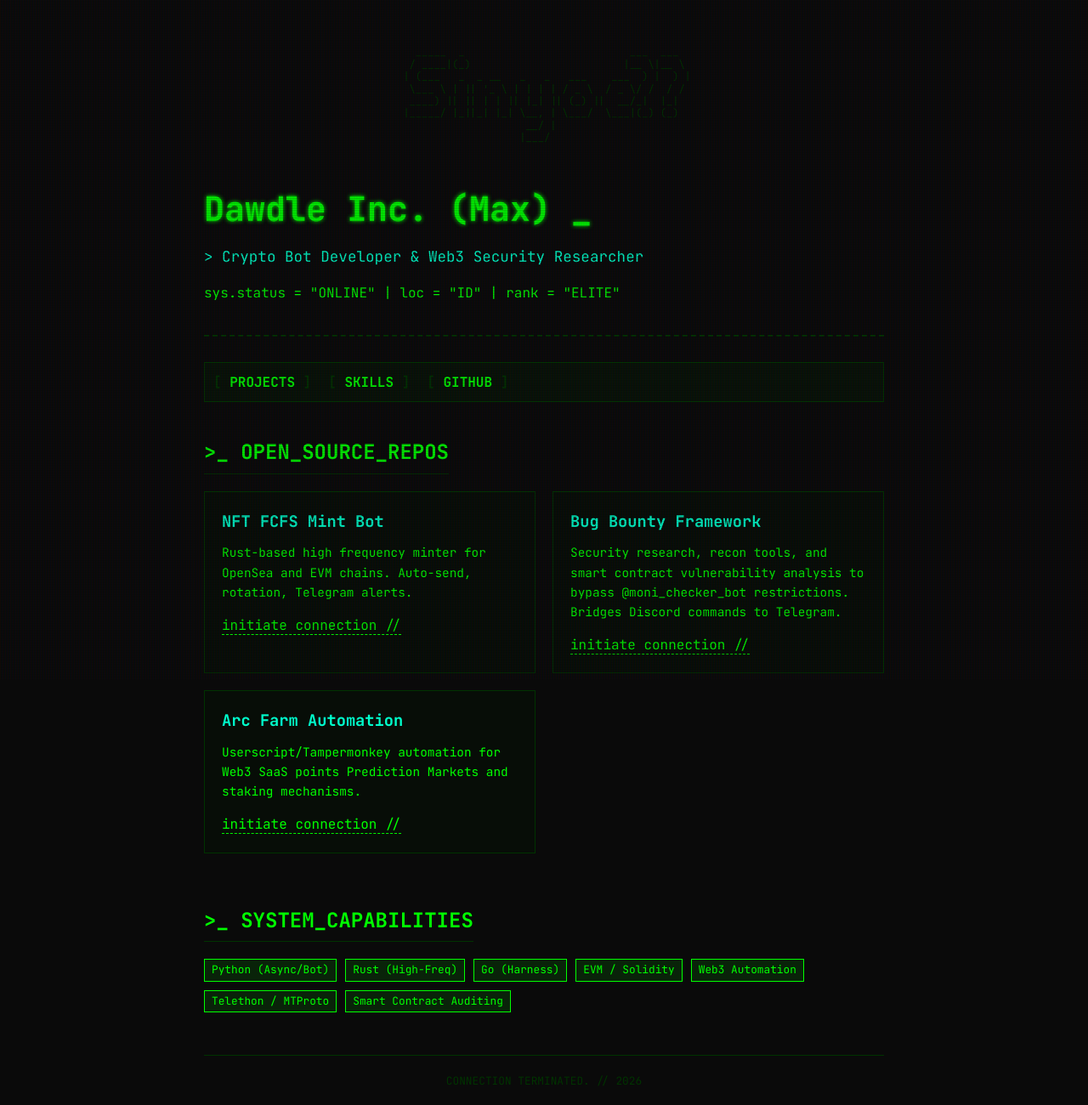
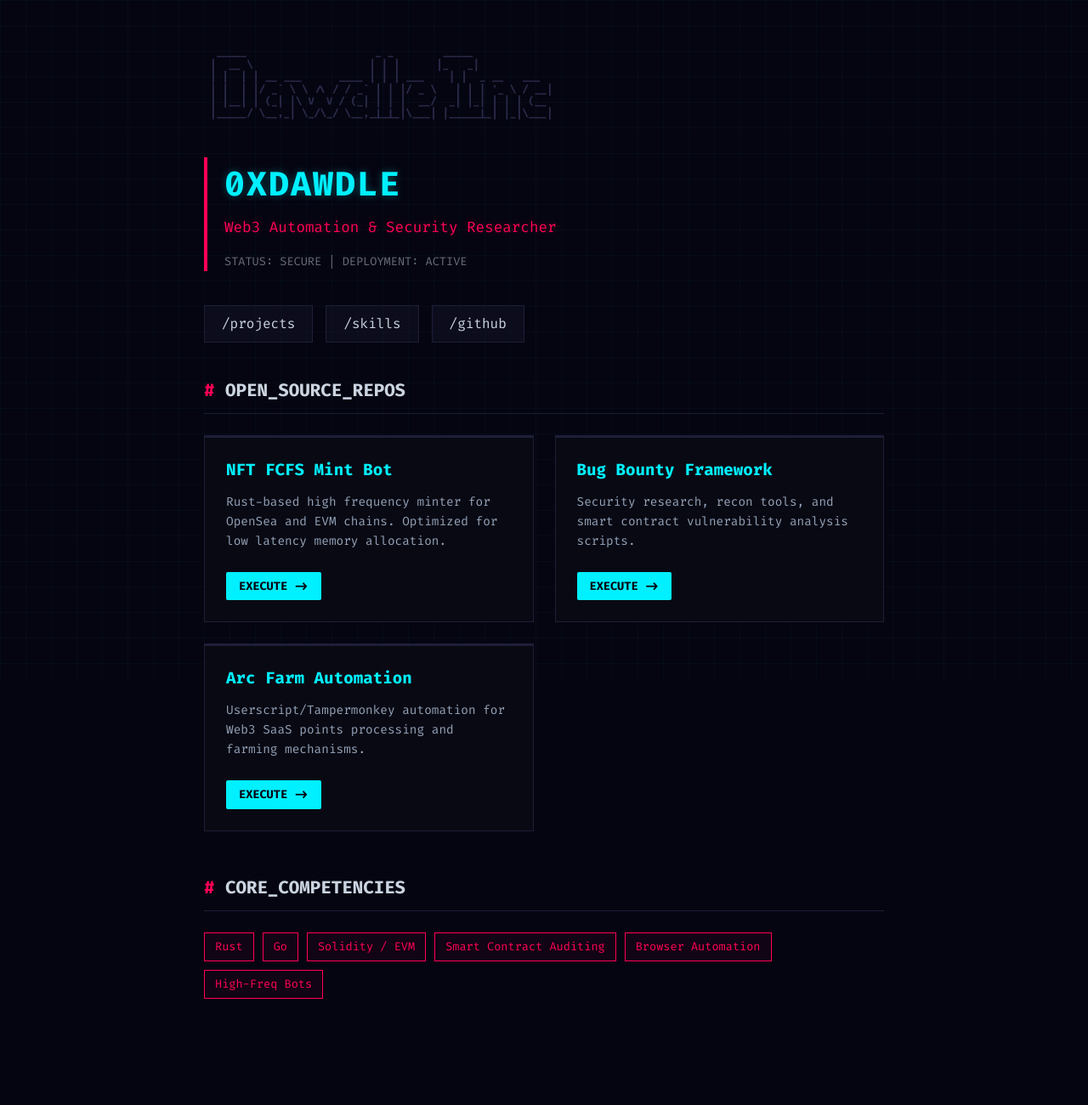
Before and after one commit to dawdleinc-max/portfolio, a plain HTML site: page index.html in a window 1280 px wide. Shown: the whole page at 85% size. After the commit the page ends 1265 px from the top, so only its background shows below. Drawn offline with Linux system fonts and the light colour scheme.

Commit message:
Change to Cyberpunk theme

```diff
--- a/index.html
+++ b/index.html
@@ -3,118 +3,109 @@
 <head>
     <meta charset="UTF-8">
     <meta name="viewport" content="width=device-width, initial-scale=1.0">
-    <title>0xDawdle Inc. (Max) // Hacker Portfolio</title>
-    <meta name="description" content="Dawdle Inc. (Max) — Code, Hack, Automate">
-    <meta name="theme-color" content="#000">
-    <link rel="preconnect" href="https://fonts.googleapis.com">
-    <link rel="preconnect" href="https://fonts.gstatic.com" crossorigin>
-    <link href="https://fonts.googleapis.com/css2?family=JetBrains+Mono:wght@300;400;500;600;700&display=swap" rel="stylesheet">
+    <title>0xDawdle // Security Portfolio</title>
+    <meta name="theme-color" content="#050510">
+    <link href="https://fonts.googleapis.com/css2?family=Fira+Code:wght@300;400;600;700&display=swap" rel="stylesheet">
     <style>
-        :root { --bg: #0a0a0a; --fg: #00ff00; --dim: #003300; --accent: #00ffcc; }
-        body { margin: 0; padding: 0; background-color: var(--bg); color: var(--fg); font-family: 'JetBrains Mono', monospace; overflow-x: hidden; line-height: 1.6; }
+        :root { --bg: #050511; --fg: #cbd5e1; --cyan: #00f0ff; --magenta: #ff0055; --dim: #1e1e38; }
+        body { margin: 0; padding: 0; background-color: var(--bg); color: var(--fg); font-family: 'Fira Code', monospace; line-height: 1.6; }
 
-        /* CRT Effect */
+        /* Grid background */
         body::before {
-            content: " "; display: block; position: fixed; top: 0; left: 0; bottom: 0; right: 0;
-            background: linear-gradient(rgba(18, 16, 16, 0) 50%, rgba(0, 0, 0, 0.25) 50%), linear-gradient(90deg, rgba(255, 0, 0, 0.06), rgba(0, 255, 0, 0.02), rgba(0, 0, 255, 0.06));
-            z-index: 2; background-size: 100% 2px, 3px 100%; pointer-events: none;
+            content: ""; position: fixed; top: 0; left: 0; width: 100vw; height: 100vh;
+            background-image:
+                linear-gradient(rgba(0, 240, 255, 0.03) 1px, transparent 1px),
+                linear-gradient(90deg, rgba(0, 240, 255, 0.03) 1px, transparent 1px);
+            background-size: 30px 30px; z-index: -1;
         }
 
-        .container { max-width: 800px; margin: 0 auto; padding: 40px 20px; position: relative; z-index: 1; }
+        .container { max-width: 800px; margin: 0 auto; padding: 40px 20px; }
 
-        header { border-bottom: 2px dashed var(--dim); padding-bottom: 20px; margin-bottom: 30px; }
-        h1 { margin: 0; font-size: 2.5rem; text-shadow: 0 0 5px var(--fg); }
-        .subtitle { font-size: 1.1rem; color: var(--accent); margin-top: 10px; }
+        header { border-left: 4px solid var(--magenta); padding-left: 20px; margin-bottom: 40px; }
+        h1 { margin: 0; font-size: 2.5rem; color: var(--cyan); text-transform: uppercase; letter-spacing: 2px; text-shadow: 0 0 10px rgba(0,240,255,0.3); }
+        .subtitle { font-size: 1.1rem; color: var(--magenta); margin-top: 5px; text-shadow: 0 0 10px rgba(255,0,85,0.3); }
 
-        .nav { margin: 20px 0; display: flex; gap: 20px; border: 1px solid var(--dim); padding: 10px; background: rgba(0, 50, 0, 0.2); }
-        .nav a { color: var(--fg); text-decoration: none; text-transform: uppercase; font-weight: bold; transition: 0.3s; }
-        .nav a:hover { color: #fff; text-shadow: 0 0 8px #fff; }
-        .nav a::before { content: "[ "; color: var(--dim); }
-        .nav a::after { content: " ]"; color: var(--dim); }
+        .nav { display: flex; gap: 15px; margin-bottom: 40px; flex-wrap: wrap; }
+        .nav a { color: var(--fg); text-decoration: none; border: 1px solid var(--dim); padding: 8px 20px; transition: 0.3s; background: rgba(30,30,56,0.3); }
+        .nav a:hover { border-color: var(--cyan); box-shadow: 0 0 10px rgba(0,240,255,0.2); color: var(--cyan); transform: translateY(-2px); }
 
-        .section { margin-bottom: 40px; }
-        .section-title { font-size: 1.5rem; border-bottom: 1px solid var(--dim); display: inline-block; padding-bottom: 5px; margin-bottom: 20px; text-transform: uppercase; }
-        .section-title::before { content: ">_ "; }
+        .section { margin-bottom: 50px; }
+        .section-title { font-size: 1.3rem; color: var(--fg); border-bottom: 1px solid var(--dim); padding-bottom: 10px; margin-bottom: 25px; text-transform: uppercase; }
+        .section-title span { color: var(--magenta); }
 
-        .grid { display: grid; grid-template-columns: repeat(auto-fit, minmax(300px, 1fr)); gap: 20px; }
-        .card { border: 1px solid var(--dim); padding: 20px; background: rgba(0, 20, 0, 0.3); transition: all 0.2s ease; cursor: default; }
-        .card:hover { border-color: var(--fg); box-shadow: inset 0 0 10px var(--dim); transform: translateY(-2px); }
-        .card h3 { margin: 0 0 10px 0; color: var(--accent); }
-        .card p { margin: 0 0 15px 0; font-size: 0.9rem; }
-        .card a { color: var(--fg); text-decoration: none; border-bottom: 1px dashed var(--fg); }
-        .card a:hover { background: var(--fg); color: var(--bg); }
+        .grid { display: grid; grid-template-columns: repeat(auto-fit, minmax(300px, 1fr)); gap: 25px; }
+        .card { border: 1px solid var(--dim); padding: 25px; background: rgba(10,10,20,0.8); position: relative; overflow: hidden; transition: 0.3s; }
+        .card::before { content: ""; position: absolute; top: 0; left: 0; width: 100%; height: 2px; background: var(--dim); transition: 0.3s; }
+        .card:hover::before { background: var(--cyan); box-shadow: 0 0 15px var(--cyan); }
+        .card:hover { transform: translateY(-5px); border-color: rgba(0,240,255,0.3); box-shadow: 0 10px 30px rgba(0,0,0,0.5); }
 
-        .blink { animation: blinker 1s linear infinite; }
-        @keyframes blinker { 50% { opacity: 0; } }
-
-        .ascii-art { font-size: 12px; white-space: pre; color: var(--dim); line-height: 1.2; text-align: center; margin-bottom: 30px; }
+        .card h3 { margin: 0 0 10px 0; color: var(--cyan); font-size: 1.2rem; }
+        .card p { margin: 0 0 25px 0; font-size: 0.9rem; color: #94a3b8; }
+        .card a { display: inline-block; color: var(--bg); background: var(--cyan); padding: 6px 15px; text-decoration: none; font-weight: 700; font-size: 0.85rem; transition: 0.3s; border-radius: 2px; }
+        .card a:hover { background: var(--magenta); color: #fff; box-shadow: 0 0 15px var(--magenta); }
 
         .skills-list { display: flex; flex-wrap: wrap; gap: 10px; }
-        .skill-tag { border: 1px solid var(--fg); padding: 2px 8px; font-size: 0.8rem; background: rgba(0, 255, 0, 0.1); }
+        .skill-tag { border: 1px solid var(--magenta); padding: 5px 12px; font-size: 0.85rem; color: var(--magenta); background: rgba(255,0,85,0.05); transition: 0.3s; cursor: default; }
+        .skill-tag:hover { background: var(--magenta); color: #fff; box-shadow: 0 0 10px var(--magenta); }
+
+        .logo { font-size: 12px; color: #2a2a4a; white-space: pre; font-weight: bold; line-height: 1.2; margin-bottom: 30px; }
     </style>
 </head>
 <body>
     <div class="container">
-        <div class="ascii-art">
-   _____  _                           ___  ___
-  / ____|(_)                         |__ \|__ \
- | (___   _  _ __   _   _   ___    ___  ) |  ) |
-  \___ \ | || '_ \ | | | | / _ \  / _ \/ /  / /
-  ____) || || | | || |_| || (_) ||  __/_|  |_|
- |_____/ |_||_| |_| \__, | \___/  \___|(_) (_)
-                     __/ |
-                    |___/
+        <div class="logo">
+  _____                     _ _        _____
+ |  __ \                   | | |      |_   _|
+ | |  | | __ ___      ____ | | | ___    | |  _ __   ___
+ | |  | |/ _` \ \ /\ / / _` | | |/ _ \   | | | '_ \ / __|
+ | |__| | (_| |\ V  V / (_| | | |  __/  _| |_| | | | (__
+ |_____/ \__,_| \_/\_/ \__,_|_|_|\___| |_____|_| |_|\___|
         </div>
 
         <header>
-            <h1>Dawdle Inc. (Max) <span class="blink">_</span></h1>
-            <div class="subtitle">> Crypto Bot Developer & Web3 Security Researcher</div>
-            <p>sys.status = "ONLINE" | loc = "ID" | rank = "ELITE"</p>
+            <h1>0xDawdle</h1>
+            <div class="subtitle">Web3 Automation & Security Researcher</div>
+            <p style="font-size: 0.85rem; opacity: 0.5; margin-top:15px;">STATUS: SECURE | DEPLOYMENT: ACTIVE</p>
         </header>
 
         <div class="nav">
-            <a href="#projects">Projects</a>
-            <a href="#skills">Skills</a>
-            <a href="https://github.com/dawdleinc-max" target="_blank">GitHub</a>
+            <a href="#projects">/projects</a>
+            <a href="#skills">/skills</a>
+            <a href="https://github.com/dawdleinc-max" target="_blank">/github</a>
         </div>
 
         <div id="projects" class="section">
-            <h2 class="section-title">Open_Source_Repos</h2>
+            <h2 class="section-title"><span>#</span> Open_Source_Repos</h2>
             <div class="grid">
                 <div class="card">
                     <h3>NFT FCFS Mint Bot</h3>
-                    <p>Rust-based high frequency minter for OpenSea and EVM chains. Auto-send, rotation, Telegram alerts.</p>
-                    <a href="https://github.com/dawdleinc-max/nft-mint-rs" target="_blank">initiate connection //</a>
+                    <p>Rust-based high frequency minter for OpenSea and EVM chains. Optimized for low latency memory allocation.</p>
+                    <a href="https://github.com/dawdleinc-max/nft-mint-rs" target="_blank">EXECUTE -></a>
                 </div>
                 <div class="card">
                     <h3>Bug Bounty Framework</h3>
-                    <p>Security research, recon tools, and smart contract vulnerability analysis to bypass @moni_checker_bot restrictions. Bridges Discord commands to Telegram.</p>
-                    <a href="https://github.com/dawdleinc-max/bug-bounty-learn" target="_blank">initiate connection //</a>
+                    <p>Security research, recon tools, and smart contract vulnerability analysis scripts.</p>
+                    <a href="https://github.com/dawdleinc-max/bug-bounty-learn" target="_blank">EXECUTE -></a>
                 </div>
                 <div class="card">
                     <h3>Arc Farm Automation</h3>
-                    <p>Userscript/Tampermonkey automation for Web3 SaaS points Prediction Markets and staking mechanisms.</p>
-                    <a href="https://github.com/dawdleinc-max/arc-farm" target="_blank">initiate connection //</a>
+                    <p>Userscript/Tampermonkey automation for Web3 SaaS points processing and farming mechanisms.</p>
+                    <a href="https://github.com/dawdleinc-max/arc-farm" target="_blank">EXECUTE -></a>
                 </div>
             </div>
         </div>
 
         <div id="skills" class="section">
-            <h2 class="section-title">System_Capabilities</h2>
+            <h2 class="section-title"><span>#</span> Core_Competencies</h2>
             <div class="skills-list">
-                <span class="skill-tag">Python (Async/Bot)</span>
-                <span class="skill-tag">Rust (High-Freq)</span>
-                <span class="skill-tag">Go (Harness)</span>
-                <span class="skill-tag">EVM / Solidity</span>
-                <span class="skill-tag">Web3 Automation</span>
-                <span class="skill-tag">Telethon / MTProto</span>
+                <span class="skill-tag">Rust</span>
+                <span class="skill-tag">Go</span>
+                <span class="skill-tag">Solidity / EVM</span>
                 <span class="skill-tag">Smart Contract Auditing</span>
+                <span class="skill-tag">Browser Automation</span>
+                <span class="skill-tag">High-Freq Bots</span>
             </div>
         </div>
-
-        <footer style="margin-top: 50px; text-align: center; border-top: 1px solid var(--dim); padding-top: 20px; font-size: 0.8rem; color: var(--dim);">
-            CONNECTION TERMINATED. // 2026
-        </footer>
     </div>
 </body>
 </html>
```
